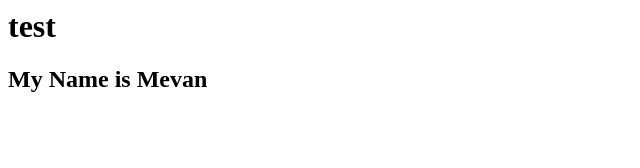
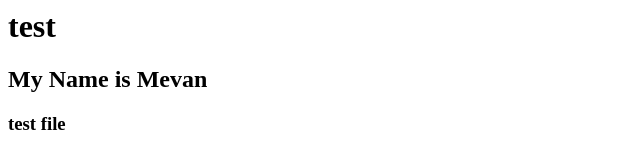
Before and after one commit to mevanm/samplerepo, a plain HTML site: page index.html in a window 1280 px wide. Shown: the full height of the page, 0-640 px from the left. Drawn offline with Linux system fonts and the light colour scheme.

Commit message:
h3 tag updated

```diff
--- a/index.html
+++ b/index.html
@@ -1,4 +1,5 @@
 <html>
     <h1>test</h1>
     <h2>My Name is Mevan</h2>
+    <h3>test file</h3>
 </html>
```
